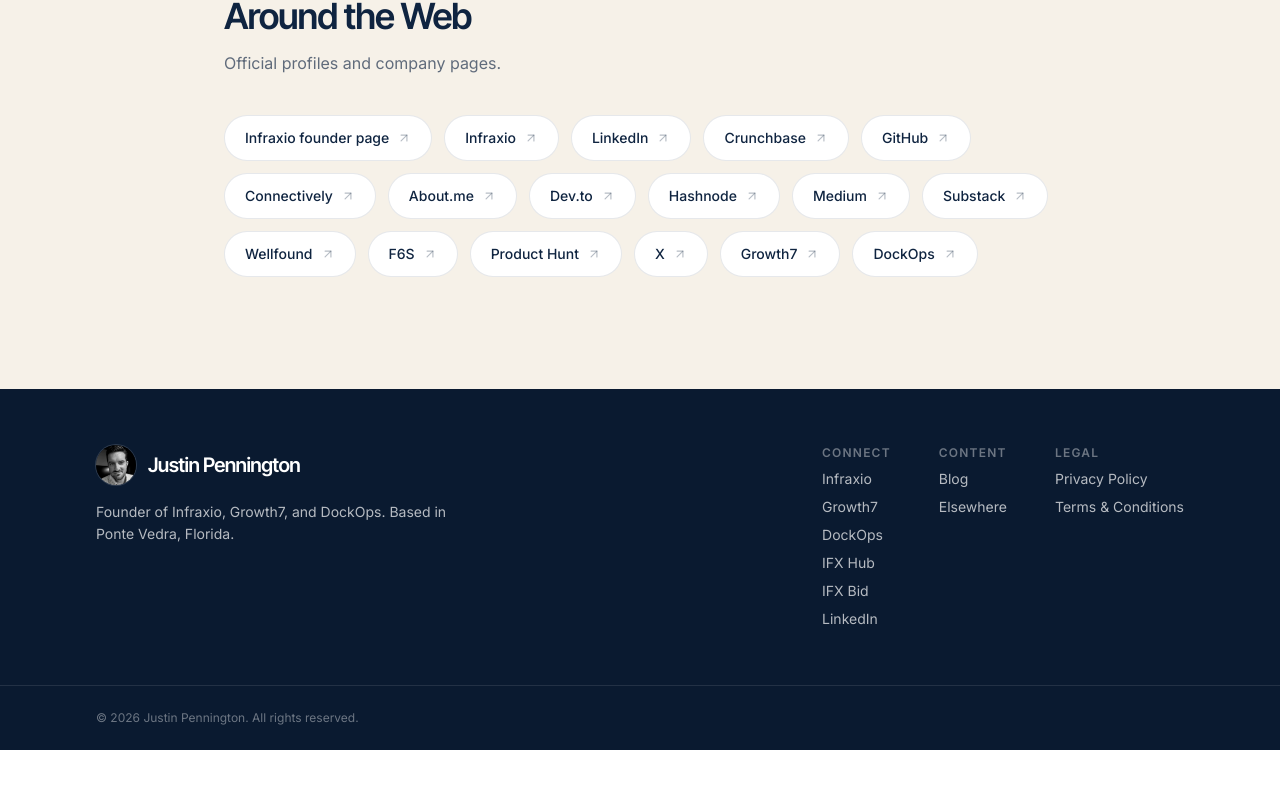
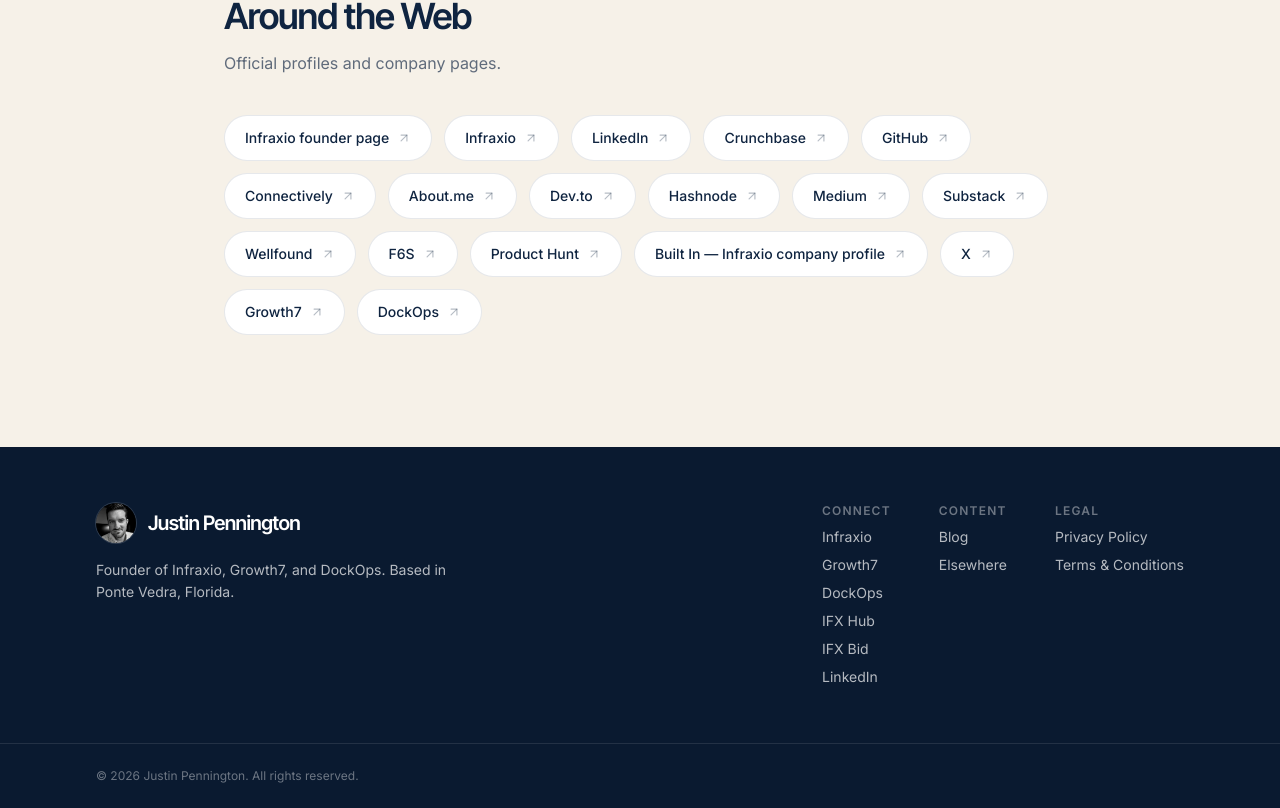
Before and after one commit to justinpennington/penningtonj.com, a Next.js app: page /elsewhere in a window 1280 px wide. Shown: the part 4026-4834 px from the top of the page. Before the commit the page ends 4776 px from the top, so only its background shows below. Built offline with nearby package versions, Linux system fonts and the light colour scheme.

Commit message:
Elsewhere: add Built In Infraxio company profile (2026-10-21)
Add the live Built In company page to the profiles directory cluster, after Product Hunt. Leave Person sameAs unchanged; this is a company page.

```diff
--- a/content/elsewhere-links.ts
+++ b/content/elsewhere-links.ts
@@ -173,6 +173,7 @@
   { title: "Wellfound", url: "https://wellfound.com/p/justin-pennington-1?public_profile=1", outlet: "Wellfound" },
   { title: "F6S", url: "https://www.f6s.com/justin-pennington", outlet: "F6S" },
   { title: "Product Hunt", url: "https://www.producthunt.com/@justinpennington", outlet: "Product Hunt" },
+  { title: "Built In — Infraxio company profile", url: "https://builtin.com/company/infraxio", outlet: "Built In", date: "2026-10-21" },
   { title: "X", url: "https://x.com/penningtonj", outlet: "X" },
   { title: "Growth7", url: "https://growth7.io/", outlet: "Growth7" },
   { title: "DockOps", url: "https://www.dockops.app", outlet: "DockOps" },
```
